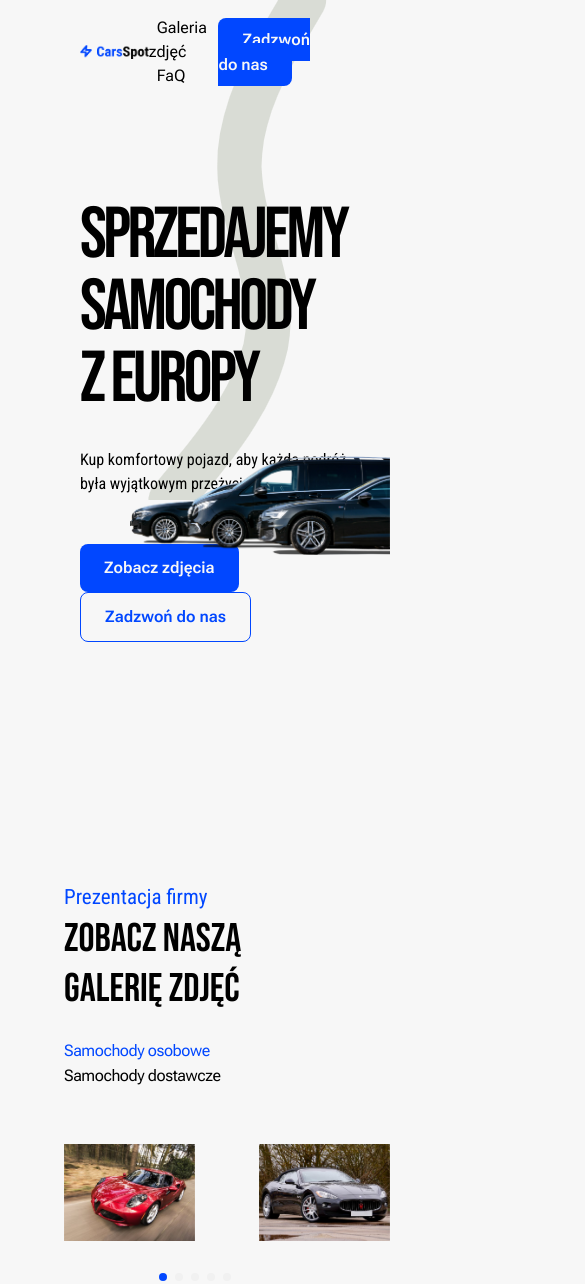
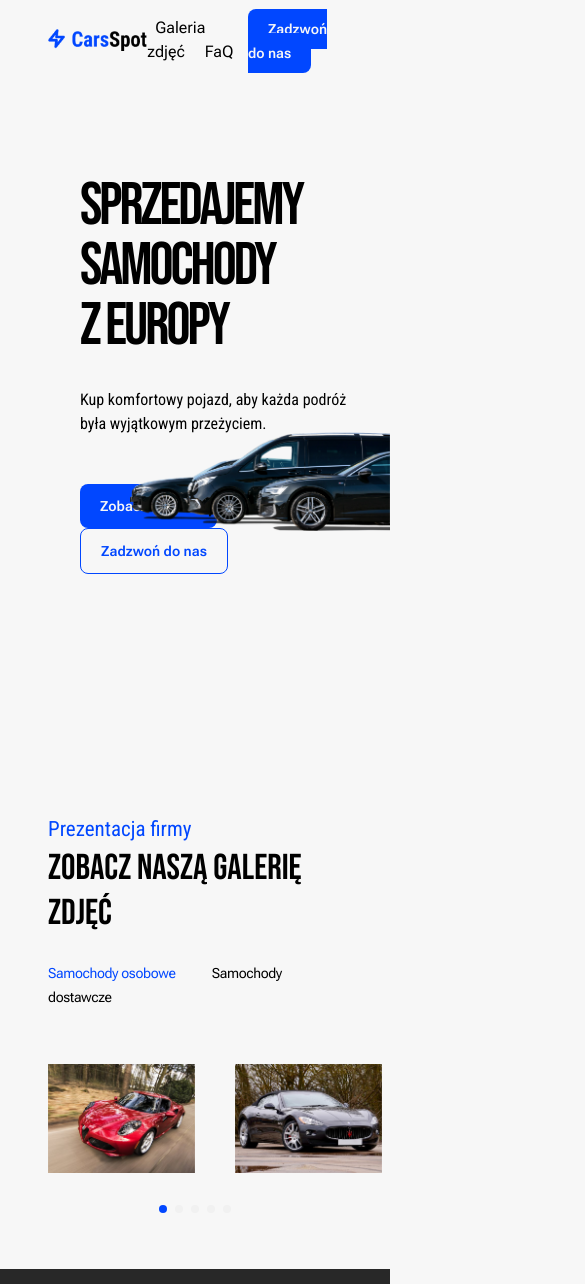
Before and after one commit to kakarotto2004/tailwindcss-carsSpot, a website: page index.html in a window 390 px wide. Shown: the top 1284 px of the page, 585 px wide, since content can reach past the window. Drawn offline with Linux system fonts and the light colour scheme.

Commit message:
update md styles

```diff
--- a/index.html
+++ b/index.html
@@ -11,33 +11,33 @@
 </head>
 <body class="bg-whiteBg overflow-x-hidden">
     <div>
-        <header class="flex flex-row justify-between items-center py-4 px-20 lg:px-p120px">
+        <header class="flex flex-row justify-between items-center py-4 px-12 md:px-20 lg:px-p120px">
             <div>
                 <img src="img/logo.png" alt="CarsSpot logo">
             </div>
             <div class="font-robotoFlex">
-                <a href="#" class="mx-2">Galeria zdjęć</a>
+                <a href="#gallery" class="mx-2">Galeria zdjęć</a>
                 <a href="#" class="mx-2">FaQ</a>
             </div>
             <div>
-                <a href="#" class="btn btn-blue">Zadzwoń do nas</a>
+                <a href="#" class="btn-smaller md:btn btn-blue">Zadzwoń do nas</a>
             </div>
         </header>
 
         <main class="overflow-hidden">
             <section class="mt-24 lg:mt-p120px mb-44 lg:mb-80">
-                <div class="absolute top-0 -right-56 lg:-right-32 -z-10">
+                <div class="absolute top-0 -right-52 lg:-right-32 -z-10">
                     <img src="img/wave-1.png" alt="wave" class="lg:inline-block h-full lg:scale-105 hidden">
-                    <img src="img/wave-2.png" alt="wave" class="inline-block rotate-180 lg:scale-105">
+                    <img src="img/wave-2.png" alt="wave" class="sm:inline-block rotate-180 lg:scale-105 hidden">
                 </div>
                 <div class="pl-20 lg:pl-p120px relative">
-                    <h1 class="font-bebas text-7xl tracking-tighter">sprzedajemy samochody</h1>
-                    <h1 class="font-bebas text-7xl tracking-tighter">z europy</h1>
+                    <h1 class="font-bebas text-6xl md:text-7xl tracking-tighter">sprzedajemy samochody</h1>
+                    <h1 class="font-bebas text-6xl md:text-7xl tracking-tighter">z europy</h1>
                     <p class="mt-8 font-robotoCondensed">Kup komfortowy pojazd, aby każda podróż </p>
                     <p class="mb-12 font-robotoCondensed">była wyjątkowym przeżyciem.</p>
                     <div>
-                        <a href="#" class="btn btn-blue mr-6 inline-block">Zobacz zdjęcia</a>
-                        <a href="#" class="btn btn-white inline-block">Zadzwoń do nas</a>
+                        <a href="#gallery" class="btn-smaller md:btn btn-blue mr-6 inline-block">Zobacz zdjęcia</a>
+                        <a href="#" class="btn-smaller md:btn btn-white inline-block">Zadzwoń do nas</a>
                     </div>
                     <div>
                         <img src="img/cars.png" alt="black BMW, Mercedes and Audi" class="absolute top-64 lg:top-56 right-0 w-2/3 lg:w-fit">
@@ -46,19 +46,19 @@
                 </div>
             </section>
 
-            <section class="px-16 lg:px-p88px">
+            <section id="gallery" class="px-12 md:px-16 lg:px-p88px">
                 <div class="pt-16 lg:pt-20">
                     <h3 class="text-px21 font-robotoCondensed text-blueDark">Prezentacja firmy</h3>
-                    <h2 class="text-px40 uppercase font-bebas mb-6 leading-tight">zobacz naszą galerię zdjęć</h2>
+                    <h2 class="text-4xl md:text-px40 uppercase font-bebas mb-6 leading-tight">zobacz naszą galerię zdjęć</h2>
                     <div>
-                        <a href="#" class="mr-12 font-robotoFlex text-blueDark tracking-tight">Samochody osobowe</a>
-                        <a href="#" class="font-robotoFlex tracking-tight">Samochody dostawcze</a>
+                        <a href="#" class="mr-8 md:mr-12 font-robotoFlex text-blueDark tracking-tight text-sm md:text-base">Samochody osobowe</a>
+                        <a href="#" class="font-robotoFlex tracking-tight text-sm md:text-base">Samochody dostawcze</a>
                     </div>
                 </div>
                 <div class="pt-14 lg:pt-20 flex flex-shrink-0">
-                    <img src="img/alfaromeo.png" alt="red alfa romeo" class="mr-16 w-1/2 h-1/2 lg:w-full">
-                    <img src="img/maseratti.png" alt="black maseratti" class="mr-16 w-1/2 h-1/2 lg:w-full">
-                    <img src="img/audi.png" alt="audi's front light" class="mr-16 w-1/2 h-1/2 lg:w-full">
+                    <img src="img/alfaromeo.png" alt="red alfa romeo" class="mr-10 md:mr-16 w-1/2 h-1/2 lg:w-full">
+                    <img src="img/maseratti.png" alt="black maseratti" class="mr-10 md:mr-16 w-1/2 h-1/2 lg:w-full">
+                    <img src="img/audi.png" alt="audi's front light" class="mr-10 md:mr-16 w-1/2 h-1/2 lg:w-full">
                 </div>
                 <div class="flex w-fit mx-auto mt-8 lg:mt-12">
                     <span class="w-2 h-2 mx-1 lg:mx-2 bg-blueDark rounded-full cursor-pointer"></span>
@@ -69,21 +69,21 @@
                 </div>
             </section>
 
-            <section class="flex justify-between p-20 lg:px-p120px py-20 mt-14 lg:mt-p88px bg-grayDark text-whiteBg font-robotoCondensed">
+            <section class="flex justify-between p-12 md:p-20 lg:px-p120px py-20 mt-14 lg:mt-p88px bg-grayDark text-whiteBg font-robotoCondensed">
                <div class="mr-12">
-                    <h4 class="font-bebas text-2xl tracking-tight">id nostrud esse consecteur in eu mollit fugiat aute. velit nulla commodo.</h4>
+                    <h4 class="font-bebas text-px21 md:text-2xl tracking-tight">id nostrud esse consecteur in eu mollit fugiat aute. velit nulla commodo.</h4>
                     <p class="mt-4 mb-6 text-sm">Mauris varius ipsum mauris, rutrum lobortis magna efficitur a. Donec egestas, nisl vehicula feugiat ornare, diam turpis efficitur mi, ac venenatis eros ipsum ac arcu. Vestibulum et  [...]</p>
                     <button class="pb-2 border-b border-white">Rozwiń <i class="fa-solid fa-arrow-down ml-1"></i></button>
                </div>
                <div>
-                    <h4 class="font-bebas text-2xl tracking-tight">id nostrud esse consecteur in eu mollit fugiat aute. velit nulla commodo.</h4>
+                    <h4 class="font-bebas text-px21 md:text-2xl tracking-tight">id nostrud esse consecteur in eu mollit fugiat aute. velit nulla commodo.</h4>
                     <p class="mt-4 mb-6 text-sm">Mauris varius ipsum mauris, rutrum lobortis magna efficitur a. Donec egestas, nisl vehicula feugiat ornare, diam turpis efficitur mi, ac venenatis eros ipsum ac arcu. Vestibulum et  [...]</p>
                     <button class="pb-2 border-b border-white">Rozwiń <i class="fa-solid fa-arrow-down ml-1"></i></button>
                </div>
             </section>
         </main>
 
-        <footer class="flex justify-between px-32 py-6 bg-grayDark text-whiteBg border-t border-whiteBg">
+        <footer class="flex justify-between px-20 md:px-32 py-6 bg-grayDark text-whiteBg border-t border-whiteBg">
             <p class="font-robotoCondensed font-bold">Cars Spot</p>
             <a href="#" class="font-robotoCondensed underline">Polityka prywatności</a>
         </footer>
--- a/input.css
+++ b/input.css
@@ -4,8 +4,12 @@
 @tailwind components;
 @tailwind utilities;
 
+.btn-smaller {
+    @apply py-3 px-5 rounded-lg font-robotoFlex font-semibold text-sm;
+}
+
 .btn {
-    @apply py-3 px-6 rounded-lg font-robotoFlex font-semibold;
+    @apply py-3 px-6 rounded-lg font-robotoFlex font-semibold text-base;
 }
 
 .btn-blue {
```
Also changed, not shown: output.css.
